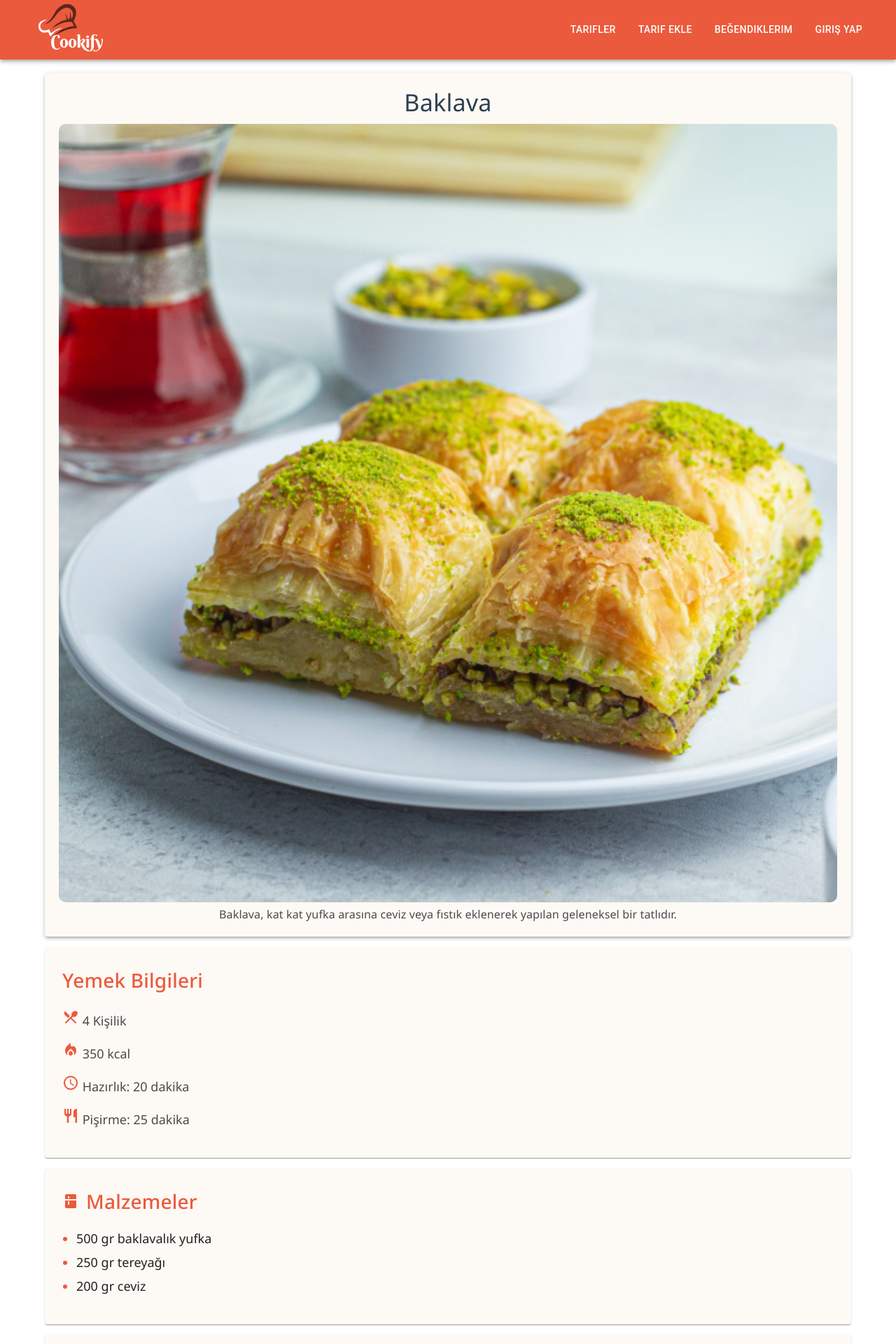
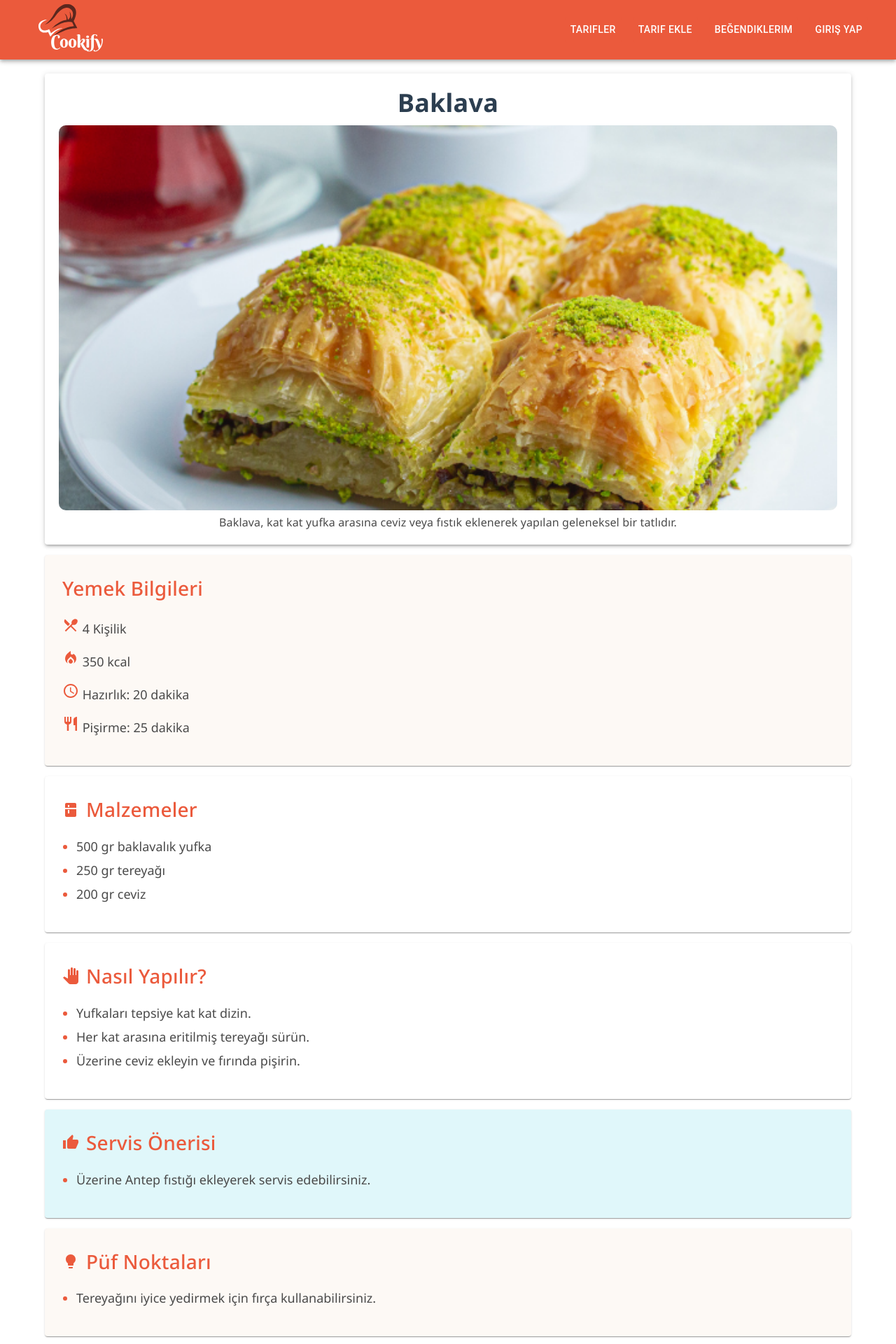
Before and after one commit to enissemerci/Cookify, a React (Vite) app in the folder frontend/: page /dish/1 in a window 1280 px wide. Shown: the top 1920 px of the page at 70% size. Built offline with nearby package versions, Linux system fonts and the light colour scheme.

Commit message:
Style Changes

```diff
--- a/frontend/src/components/main/MainSearchBar.css
+++ b/frontend/src/components/main/MainSearchBar.css
@@ -22,13 +22,15 @@
   font-weight: bold;
   color: white !important;
   padding-bottom: 20px;
-    margin-bottom: 20px;
-    text-shadow: 2px 2px 5px rgba(0, 0, 0, 0.5);
+  margin-bottom: 20px !important;
+  text-shadow: 3px 3px 6px rgba(0, 0, 0, 0.5);
+  background-color: rgba(255, 255, 255, 0.9);
+  padding: 10px;
+  border-radius: 5px;
 }
 
 .search-paper {
-    background-color: rgba(255, 255, 255, 0.9) !important;
-    padding: 20px;
+  width: 50%;
   border-radius: 12px;
   box-shadow: 0px 4px 10px rgba(0, 0, 0, 0.1);
 }
--- a/frontend/src/pages/DishDetailPage.css
+++ b/frontend/src/pages/DishDetailPage.css
@@ -12,14 +12,14 @@
   }
 
   .dish-title-page {
-    font-size: 36px; /* Başlık boyutunu büyüttük */
-    font-weight: bold;
+    font-size: 36px !important;
+    font-weight: bold !important;
     color: #2c3e50 !important;
   }
 
   .dish-image {
     width: 100%;
-    height: auto;
+    height: 550px;
     object-fit: cover;
     border-radius: 10px;
     margin-top: 10px;
@@ -67,6 +67,7 @@
   .info-card ul li {
     margin-bottom: 10px; /* Liste elemanları arasındaki boşluğu artırdık */
     font-size: 18px; /* Liste elemanları boyutunu arttırdık */
+    color: #4a4a4a;
   }
 
   /* Turuncu renk başlıkları için stil */
--- a/frontend/src/pages/DishDetailPage.jsx
+++ b/frontend/src/pages/DishDetailPage.jsx
@@ -92,7 +92,7 @@ const DishDetailPage = () => {
 
   return (
     <Container maxWidth="lg" className="dish-detail-container">
-      <Paper elevation={3} className="dish-header info-card-color">
+      <Paper elevation={3} className="dish-header ">
         <Typography variant="h4" className="dish-title-page">
           {dish.title}
         </Typography>
@@ -112,7 +112,7 @@ const DishDetailPage = () => {
       </Paper>
 
       {/* Malzemeler */}
-      <Paper className="info-card info-card-color">
+      <Paper className="info-card ">
         <Typography variant="h6" style={{ display: "flex", alignItems: "center" }}>
           <Kitchen style={{ marginRight: "10px" }} /> Malzemeler
         </Typography>
@@ -120,7 +120,7 @@ const DishDetailPage = () => {
       </Paper>
 
       {/* Tarif Adımları */}
-      <Paper className="info-card info-card-color">
+      <Paper className="info-card ">
         <Typography variant="h6" style={{ display: "flex", alignItems: "center" }}>
           <PanTool style={{ marginRight: "10px" }} /> Nasıl Yapılır?
         </Typography>
```
Lines whose indentation alone changed are shown as unchanged.
